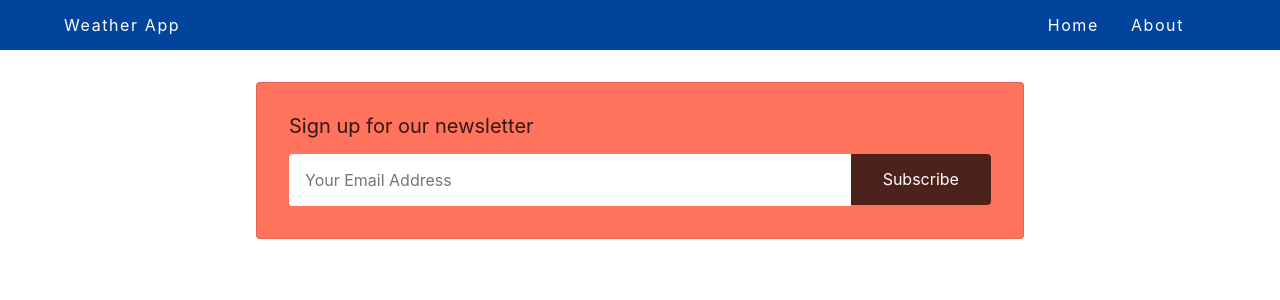
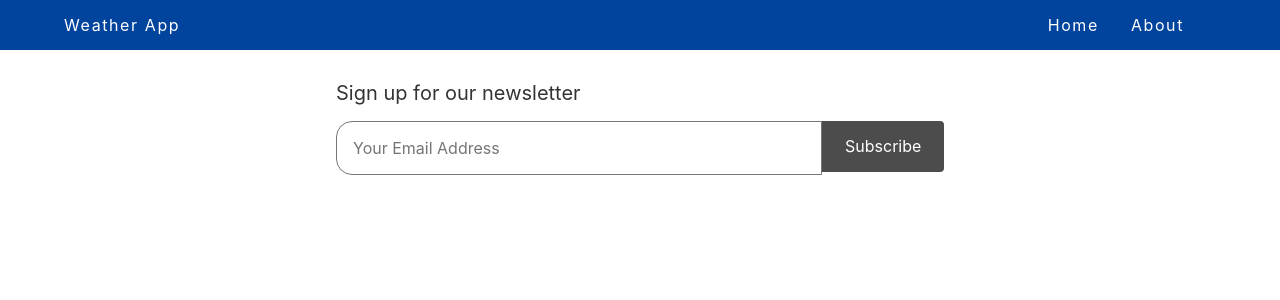
Before and after one commit to persistentlobster/weather-app, a React (Create React App) app: page / in a window 1280 px wide. Shown: the top 300 px of the page. Built offline with nearby package versions, Linux system fonts and the light colour scheme.

Commit message:
searchbar tweaks

```diff
--- a/src/components/Searchbar/Searchbar.js
+++ b/src/components/Searchbar/Searchbar.js
@@ -3,13 +3,12 @@ import React from 'react'
 const Searchbar = () => {
     return (
         <div className="pa4-l">
-            <form className="bg-light-red mw7 center pa4 br2-ns ba b--black-10">
-                <fieldset className="cf bn ma0 pa0">
+                <fieldset className="cf bn ma0 pa0 w-50 center">
                     <legend className="pa0 f5 f4-ns mb3 black-80">Sign up for our newsletter</legend>
                     <div className="cf">
                         <label className="clip" htmlFor="email-address">Email Address</label>
                         <input
-                            className="f6 f5-l input-reset bn fl black-80 bg-white pa3 lh-solid w-100 w-75-m w-80-l br2-ns br--left-ns"
+                            className="f6 f5-l input-reset fl black-80 bg-white pa3 lh-solid w-100 w-75-m w-80-l br4-ns br--left-ns ba"
                             placeholder="Your Email Address" type="text" name="email-address" value=""
                             id="email-address" />
                         <input
@@ -17,7 +16,6 @@ const Searchbar = () => {
                             type="submit" value="Subscribe" />
                     </div>
                 </fieldset>
-            </form>
         </div>
     );
 };
```
